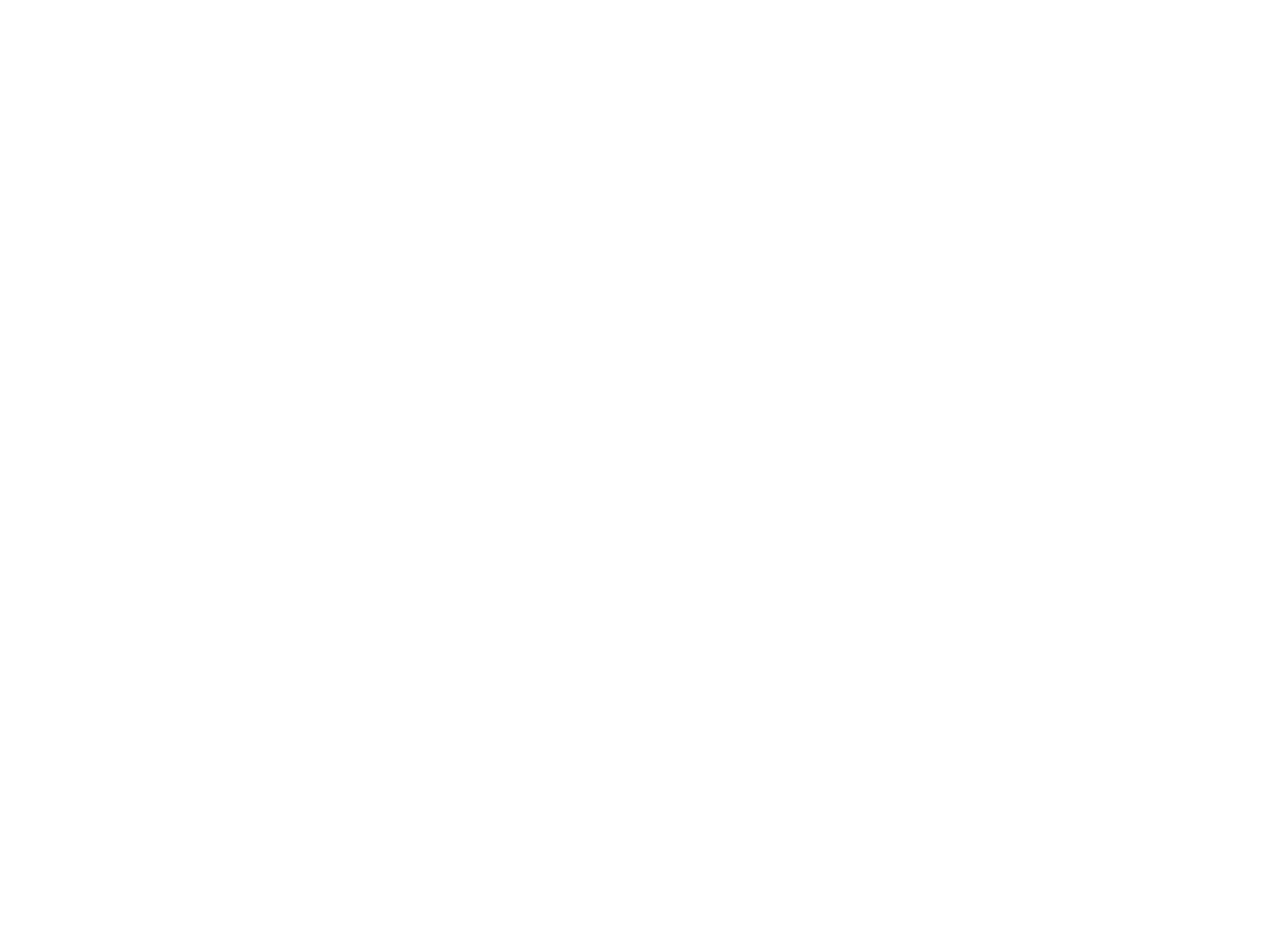
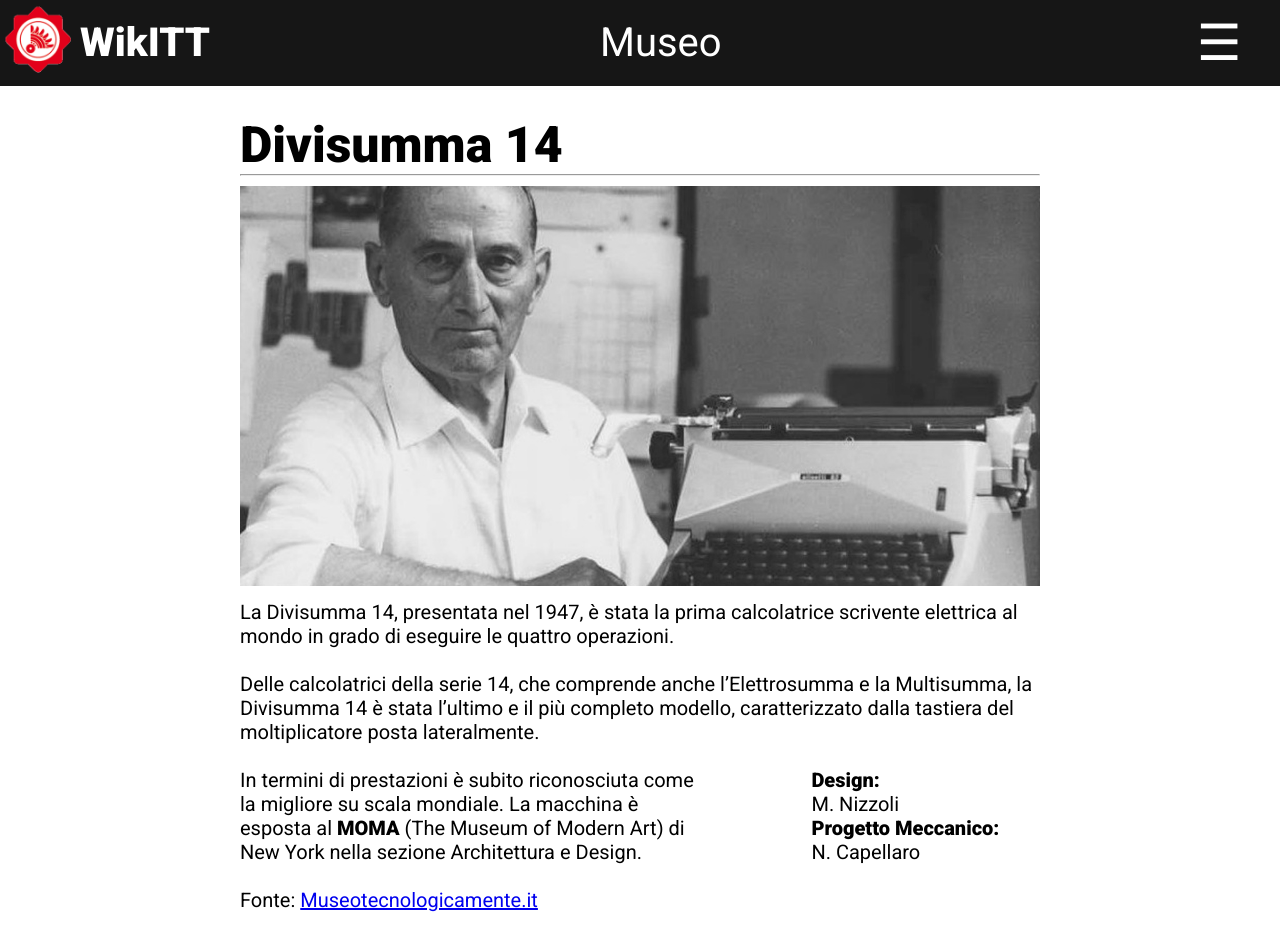
Before and after one commit to MrTartuf0/WikITT, a plain HTML site: page Divisumma/Divisumma.html in a window 1280 px wide. Before the commit the page ends 800 px from the top, so only its background shows below. Drawn offline with Linux system fonts and the light colour scheme.

Commit message:
divisumma

```diff
--- a/Divisumma/Divisumma.html
+++ b/Divisumma/Divisumma.html
@@ -0,0 +1,89 @@
+<!DOCTYPE html>
+<html lang="en">
+<head>
+    <meta charset="UTF-8">
+    <meta http-equiv="X-UA-Compatible" content="IE=edge">
+    <meta name="viewport" content="width=device-width, initial-scale=1.0">
+    <!-- Titolo -->
+    <title>Adriano Olivetti</title>
+    <!-- Logo sulla scheda del Browser -->
+    <link rel="shortcut icon" href="/Images/logo.ico" type="image/x-icon">
+    <!-- Collegamento al CSS -->
+    <link rel="stylesheet" href="/style.css">
+
+</head>
+<body>
+    <!-- NavBar Laterale -->
+    <div id="navLaterale" class="nav_laterale">
+        <!-- &times carattere HTML a forma di X, che una volta premuto richiama la funzione closeNav() -->
+        <a style="font-size: 70px;" href="javascript:void(0)" class="closebtn" onclick="closeNav()">&times;</a>
+        <!-- Elementi della Navbar Laterale-->
+        <a href="/Adriano_Olivetti/Adriano_Olivetti.html">Adriano Olivetti</a>
+        <a href="/Divisumma/Divisumma.html">Divisumma 14</a>
+        <a href="/Lexikon/Lexikon.html">Lexikon 80</a>
+        <a href="/Sirio/Sirio.html">Sirio</a>
+    </div>
+    <!-- Barra superiore -->
+    <nav>
+        <a href="index.html" class="logo_itt"><img src="/Images/logo.png" alt="logo dell'ITT" width="100%"></a>
+        <a href="index.html" class="titolo_nav">WikITT</a>
+        <div>Museo</div>
+        <!-- Bottone per richiamare la fuzione per allargare il div della barra laterale -->
+        <div onclick="openNav()" class="menu_button">&#9776</div>
+        <div class="contenitore_vuoto"></div>
+    </nav>
+
+    <!-- Inizio Pagina -->
+    <div class="contenitore_responsive">
+        <div class="titolo">Divisumma 14</div>
+        <hr>
+        <img src="/Divisumma/marcello-nizzoli.jpg" alt="" width="100%" style="margin-top: 10px;margin-bottom: 10px;">
+        <div class="testo">
+            <p>
+                La Divisumma 14, presentata nel 1947, è stata la prima
+                calcolatrice scrivente elettrica al mondo in grado di eseguire
+                le quattro operazioni.
+            </p>
+            <br>
+            <p>
+                Delle calcolatrici della serie 14, che
+                comprende anche l’Elettrosumma e la Multisumma, la Divisumma
+                14 è stata l’ultimo e il più completo modello, caratterizzato
+                dalla tastiera del moltiplicatore posta lateralmente.
+            </p>
+            <br>
+            <div class="divisione_testo">
+                <div class="porzione_sinistra">
+                    In termini di prestazioni è subito riconosciuta come la migliore su scala mondiale.
+                    La macchina è esposta al <strong>MOMA</strong> (The Museum of Modern Art) di New York nella
+                    sezione Architettura e Design.
+                </div>
+                <div class="vuoto"></div>
+                <div class="porzione_destra">
+                    <p><strong>Design:</strong></p>
+                    <p>M. Nizzoli</p>
+                    <p><strong>Progetto Meccanico:</strong></p>
+                    <p>N. Capellaro</p>
+                </div>
+            </div>
+            <br>
+            <p>
+                Fonte: <a href="(http://www.museotecnologicamente.it/olivetti-divisumma-14-1947/))">Museotecnologicamente.it</a>
+            </p>
+            <br>
+        </div>
+    </div>
+</body>
+
+<!-- JAVASCRIPT -->
+<script>
+    //Funzione per allargare in full screen il div contenente la Navbar Laterale
+    function openNav() {
+      document.getElementById("navLaterale").style.width = "100%";
+    }
+    //Funzione per restringere a zero il div contenente la Navvar laterale
+    function closeNav() {
+      document.getElementById("navLaterale").style.width = "0";
+    }
+</script>
+</html>
--- a/style.css
+++ b/style.css
@@ -20,6 +20,7 @@
     padding-top: 60px;
     text-align: center;
   }
+
 /* Link della navbar laterale */
 .nav_laterale a {
     padding: 8px 8px 8px 32px;
@@ -29,9 +30,11 @@
     display: block;
     transition: 0.3s;
 }
+
 .nav_laterale a:hover{
     color: #f1f1f1;
 }
+
 /* NavBar Superiore */
 nav{
     display: flex;
@@ -42,10 +45,12 @@ nav{
     z-index: 1;
     background-color: #161616;
 }
+
 /* Logo posto all inizio */
 .logo_itt{
     width: 80px;
 }
+
 /* Scritta WikITT */
 .titolo_nav{
     font-size: 2.5em;
@@ -54,12 +59,14 @@ nav{
     color: white;
     flex: 10;
 }
+
 /* Scritta Museo */
 nav div:nth-child(3){
     color: white;
     font-size: 40px;
 
 }
+
 /* Pulsante per la barra laterale */
 .menu_button{
      color: white;
@@ -69,7 +76,39 @@ nav div:nth-child(3){
      justify-content: right;
      cursor: pointer;
 }
+
 /* Contenitore a destra della navbar che ha la funzione di fare da offset al bottone che apre la barra laterale */
 .contenitore_vuoto{
     width: 3%;
 }
+
+.contenitore_responsive{
+    width: min(90%, 800px);
+    margin: 0 auto;
+}
+
+.titolo{
+    margin-top: 30px;
+    font-size: 50px;
+    font-weight: 700;
+}
+
+.testo{
+    font-size: 20px;
+}
+
+.divisione_testo{
+    display: flex;
+}
+
+.porzione_sinistra{
+    flex: 2;
+}
+
+.vuoto{
+    flex:0.5;
+}
+
+.porzione_destra{
+    flex: 1;
+}
```
Also changed, not shown: Adriano_Olivetti/Adriano_Olivetti.css (deleted, +0 -13 lines), Adriano_Olivetti/Adriano_Olivetti.html (+8 -4 lines), index.html (+4 -4 lines), Divisumma/Divisumma.css (deleted), Divisumma/Marcello Nizzoli.jpg (deleted), Divisumma/marcello-nizzoli.jpg (added).
